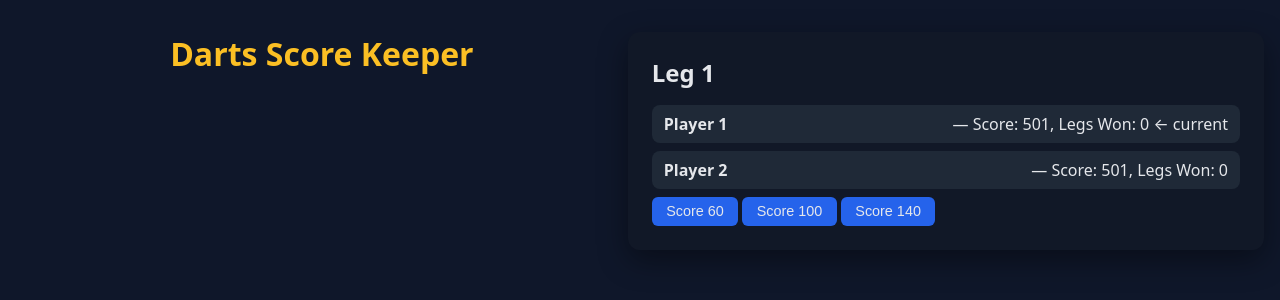
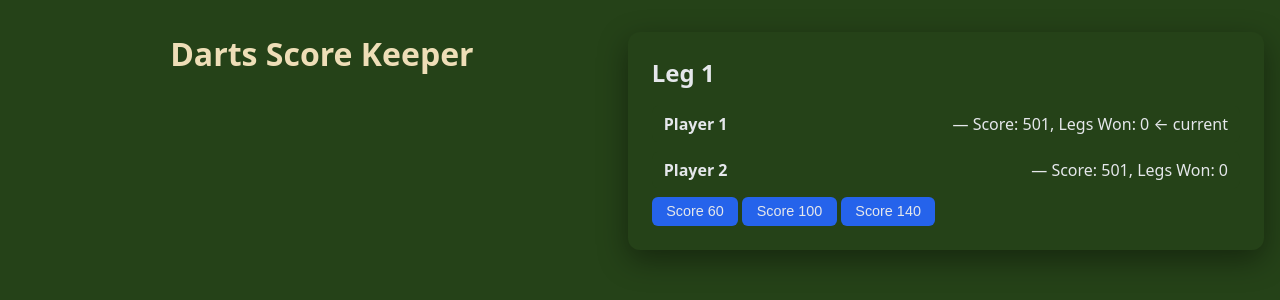
Before and after one commit to bahar99703/darts-score-keeper, a website: page source.html in a window 1280 px wide. Drawn offline with Linux system fonts and the light colour scheme.

Commit message:
css color change

```diff
--- a/styles.css
+++ b/styles.css
@@ -9,7 +9,7 @@
 
 body {
   font-family: system-ui, -apple-system, BlinkMacSystemFont, "Segoe UI", sans-serif;
-  background: #0f172a;
+  background: #254218;
   color: #e5e7eb;
   min-height: 100vh;
   display: flex;
@@ -22,7 +22,7 @@ body {
 #game {
   width: 100%;
   max-width: 640px;
-  background: #111827;
+  background: #254218;
   border-radius: 0.75rem;
   box-shadow: 0 10px 30px rgba(0, 0, 0, 0.4);
   padding: 1.5rem;
@@ -34,7 +34,7 @@ h1 {
   max-width: 640px;
   margin: 0 auto 1rem auto;
   text-align: center;
-  color: #fbbf24;
+  color: #eedeb7;
   font-weight: 600;
 }
 
@@ -48,7 +48,7 @@ li {
   padding: 0.5rem 0.75rem;
   margin-bottom: 0.5rem;
   border-radius: 0.5rem;
-  background: #1f2937;
+  background: #254218;
   display: flex;
   justify-content: space-between;
   align-items: center;
```
